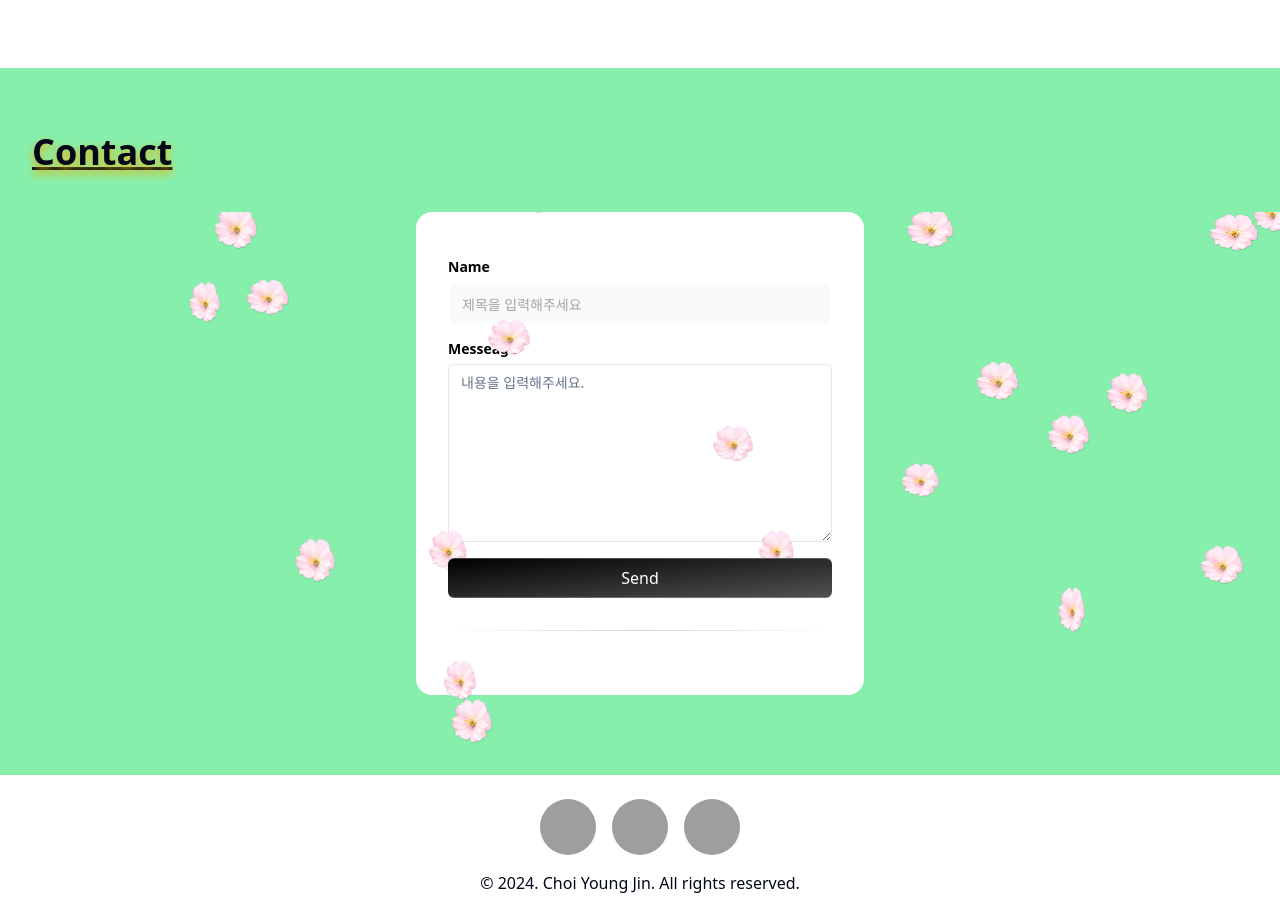
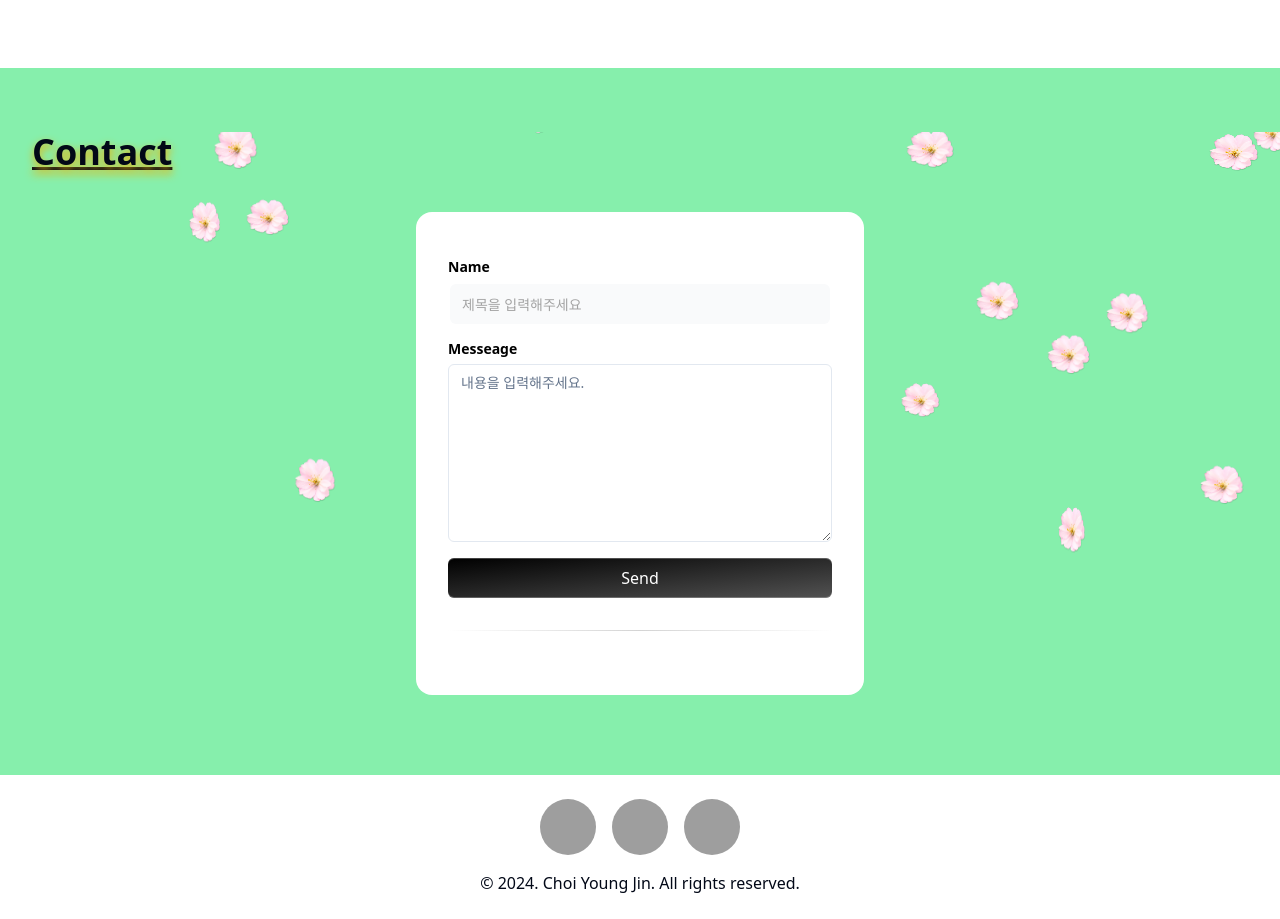
Before and after one commit to cyd5538/portfolio, a Next.js app: page / in a window 1280 px wide. Shown: the part 3960-4879 px from the top of the page. Built offline with nearby package versions, Linux system fonts and the light colour scheme; grey boxes are pictures that could not be loaded.

Commit message:
Design: canvas form 뒤로 보내기

```diff
--- a/components/Contact/Contact.tsx
+++ b/components/Contact/Contact.tsx
@@ -9,8 +9,8 @@ const Contact = () => {
     <main className='w-full pt-16 bg-green-300 dark:bg-zinc-900 overflow-hidden' id="Contact">
       <Container>
         <h1 className='text-4xl underline font-bold pb-10 text-shadow-base shadow-yellow-500'>Contact</h1>
+        <ContactForm />
         <ContactBlossom />
-        <ContactForm />
       </Container>
     </main>
   )
--- a/components/Contact/ContactBlossom.tsx
+++ b/components/Contact/ContactBlossom.tsx
@@ -90,7 +90,7 @@ const ContactBlossom: React.FC = () => {
     };
   }, []);
 
-  return <canvas ref={canvasRef} className="absolute overflow-hidden" />;
+  return <canvas ref={canvasRef} className="absolute top-0 overflow-hidden" />;
 };
 
 export default ContactBlossom;
--- a/components/Contact/Contactform.tsx
+++ b/components/Contact/Contactform.tsx
@@ -31,7 +31,7 @@ export function ContactForm() {
   };
 
   return (
-    <div className="z-50 max-w-md w-full mx-auto rounded-none md:rounded-2xl p-4 md:p-8 shadow-input bg-white dark:bg-black">
+    <div className="relative z-50 max-w-md w-full mx-auto rounded-none md:rounded-2xl p-4 md:p-8 shadow-input bg-white dark:bg-black">
       <form className="my-4" onSubmit={handleSubmit}>
         <LabelInputContainer className="mb-4 mt-2">
           <Label htmlFor="title">Name</Label>
```
